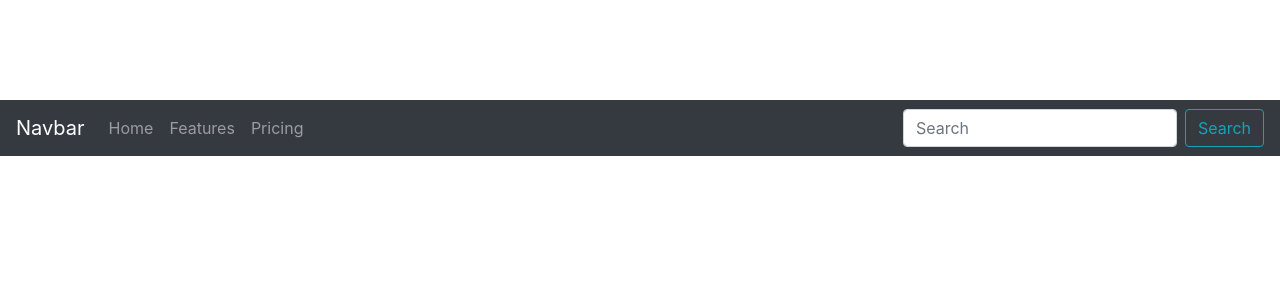
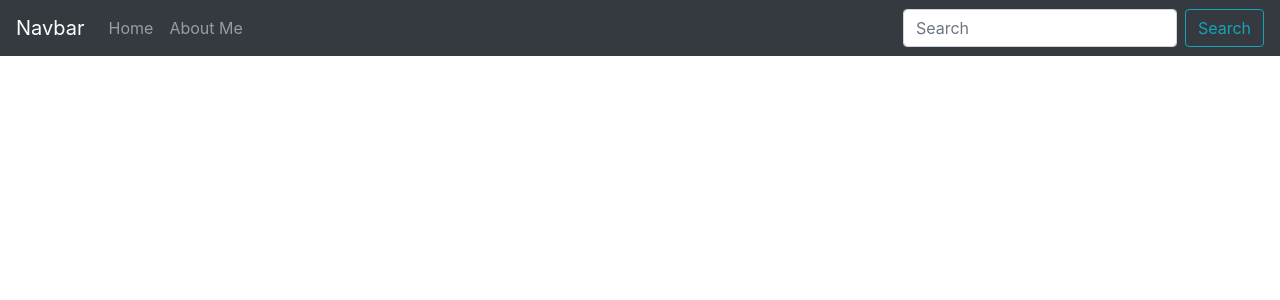
Before and after one commit to zhongchengli/photo-search, a React (Create React App) app: page / in a window 1280 px wide. Shown: the top 300 px of the page. Built offline with nearby package versions, Linux system fonts and the light colour scheme.

Commit message:
bootstrap Tag

```diff
--- a/src/App.css
+++ b/src/App.css
@@ -37,11 +37,6 @@
     z-index: 3;
 }
 
-body{
-    margin-top: 100px;
-    margin-bottom: 100px;
-}
-
 .pages{
     margin: auto;
     text-align: center;
@@ -62,6 +57,10 @@ body{
     margin: 5px;
 }
 
+.tag button {
+    margin: 3px;
+}
+
 .album {
   display: grid;
   grid-template-columns: auto auto auto;
--- a/src/components/Navigation.js
+++ b/src/components/Navigation.js
@@ -8,8 +8,7 @@ const Navigation = () => {
       <Navbar.Brand href="#home">Navbar</Navbar.Brand>
       <Nav className="mr-auto">
         <Nav.Link href="#home">Home</Nav.Link>
-        <Nav.Link href="#About Me">Features</Nav.Link>
-        <Nav.Link href="#pricing">Pricing</Nav.Link>
+        <Nav.Link href="#About Me">About Me</Nav.Link>
       </Nav>
       <SearchBar />
     </Navbar>
--- a/src/components/Tag.js
+++ b/src/components/Tag.js
@@ -1,12 +1,10 @@
-import React from 'react'
+import React from 'react';
+import { Button } from 'react-bootstrap';
 
 const Tag = ({ tag, onClick }) => {
 
   return (
-    <button
-      type="button"
-      className="btn btn-default tag"
-      onClick={onClick}>{tag}</ button>
+    <Button variant="outline-secondary" onClick={onClick}>{tag}</Button>
   )
 }
 
--- a/src/constainers/SearchBar.js
+++ b/src/constainers/SearchBar.js
@@ -1,4 +1,4 @@
-import React, { Component } from 'react'
+import React, { Component } from 'react';
 import { searchTag } from '../actions';
 import { connect } from 'react-redux';
 import { FormControl, Button, Form } from 'react-bootstrap'
```
